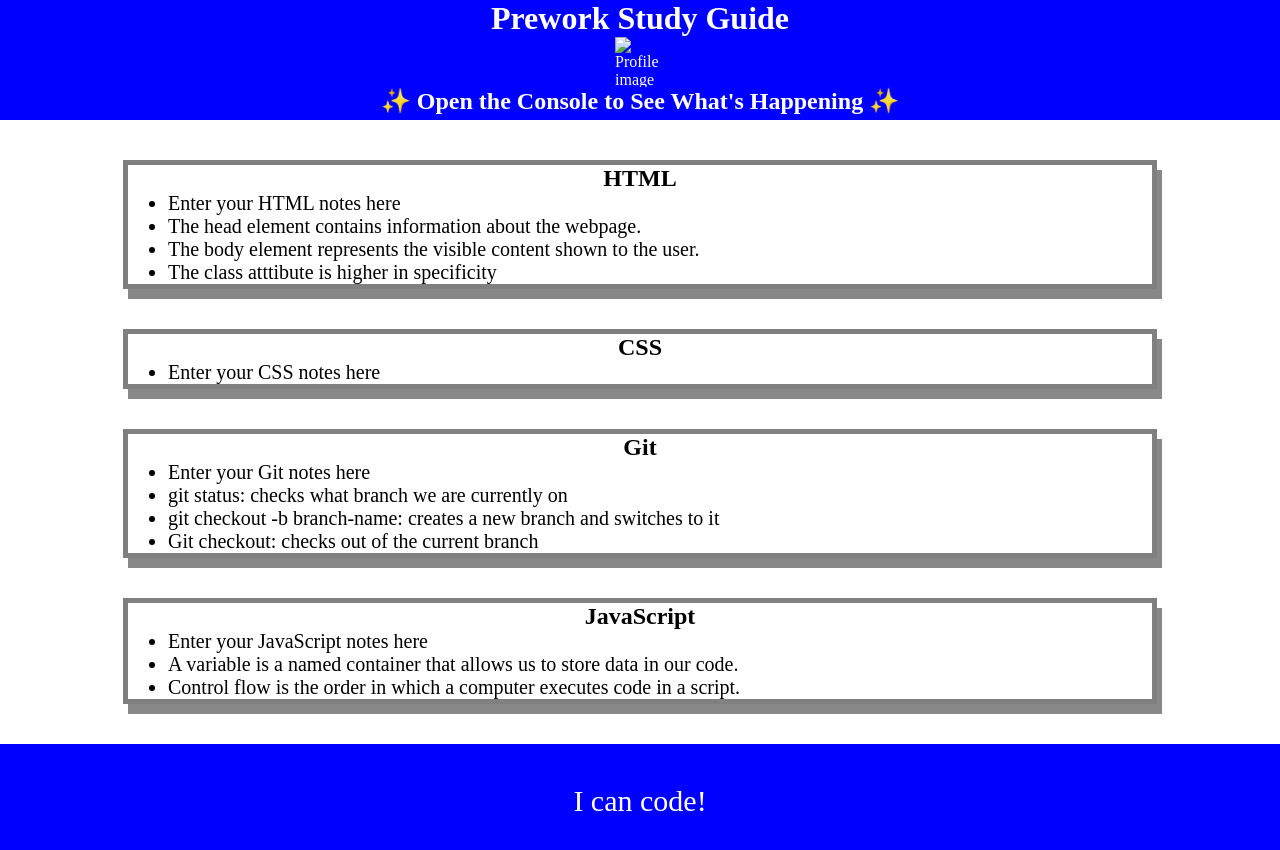
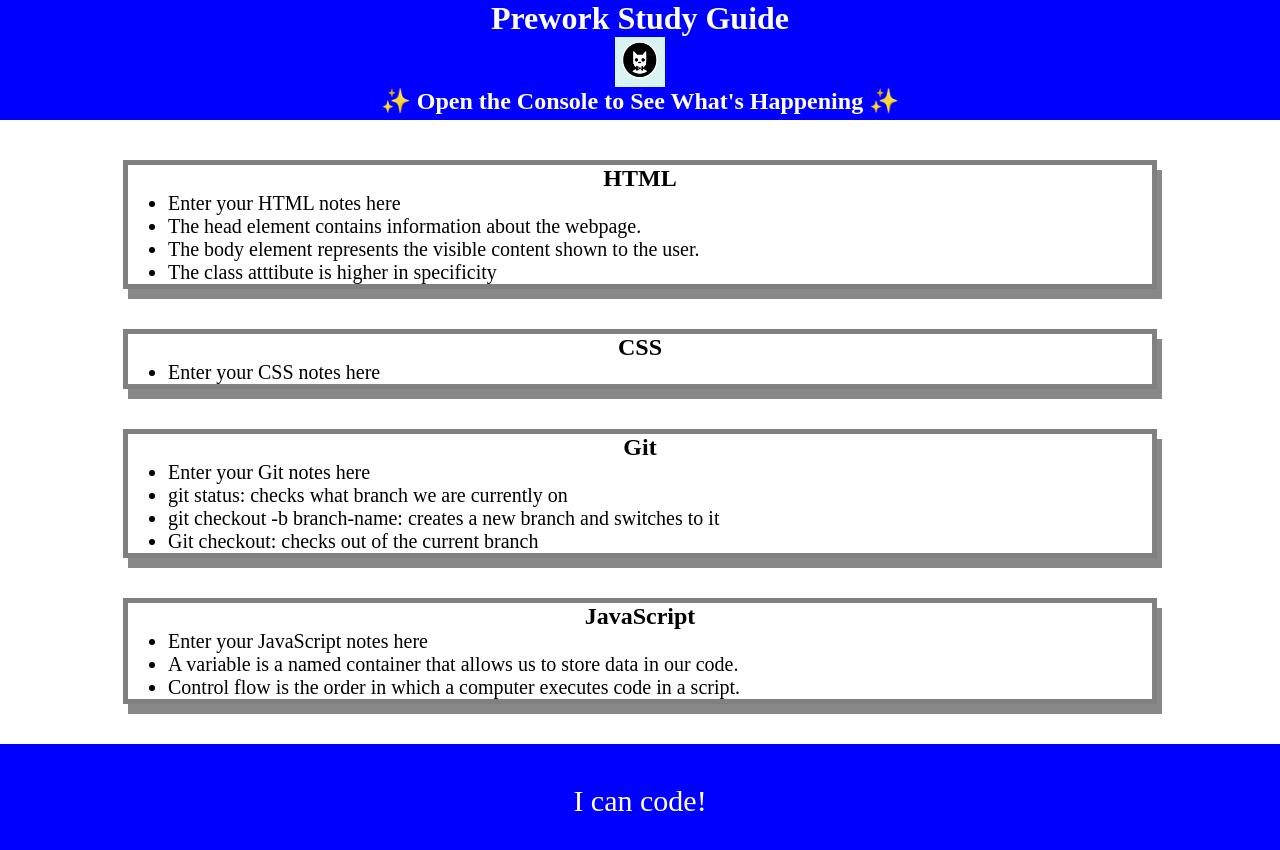
Before and after one commit to dodor101/prework-study-guide, a plain HTML site: page index.html in a window 1280 px wide. Drawn offline with Linux system fonts and the light colour scheme.

Commit message:
fixed file path

```diff
--- a/index.html
+++ b/index.html
@@ -11,7 +11,7 @@
     <header id="top">
       <h1>Prework Study Guide</h1>
       <img
-        src="./bowtie-cat.png"
+        src="./assets/bowtie-cat.png"
         alt="Profile image of cat wearing a bow tie."
       />
       <h2>✨ Open the Console to See What's Happening ✨</h2>
```
